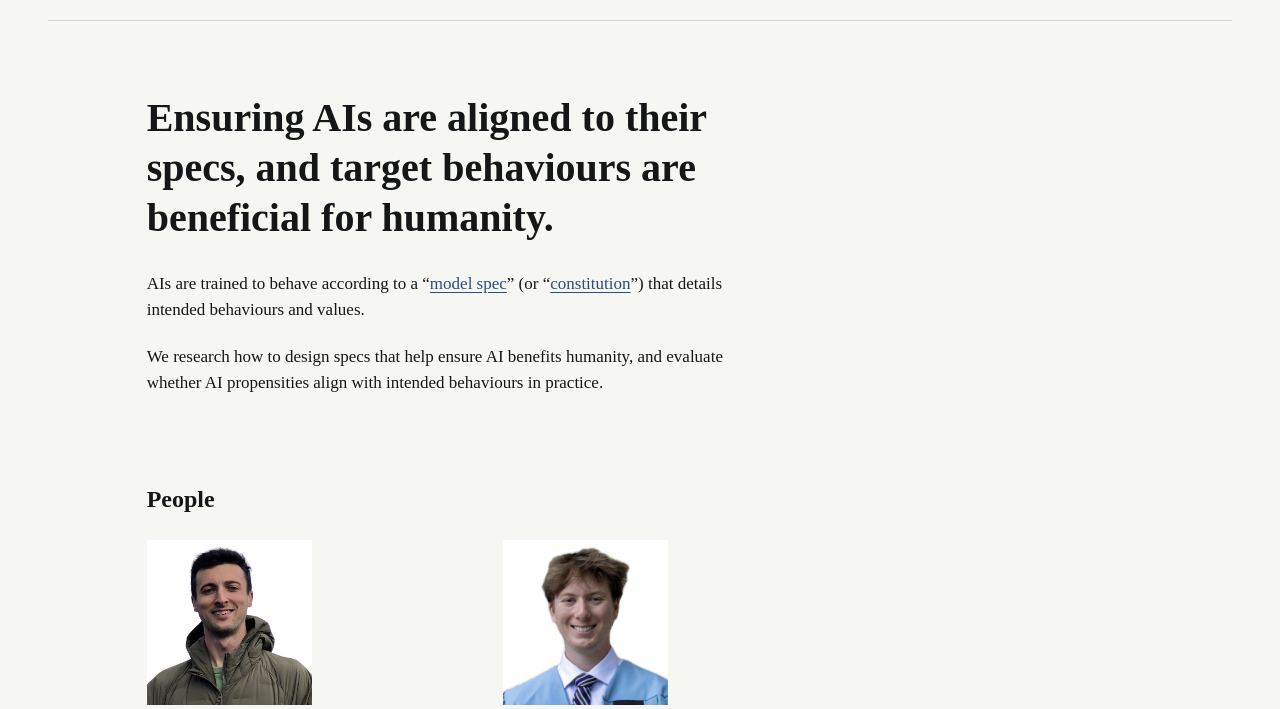
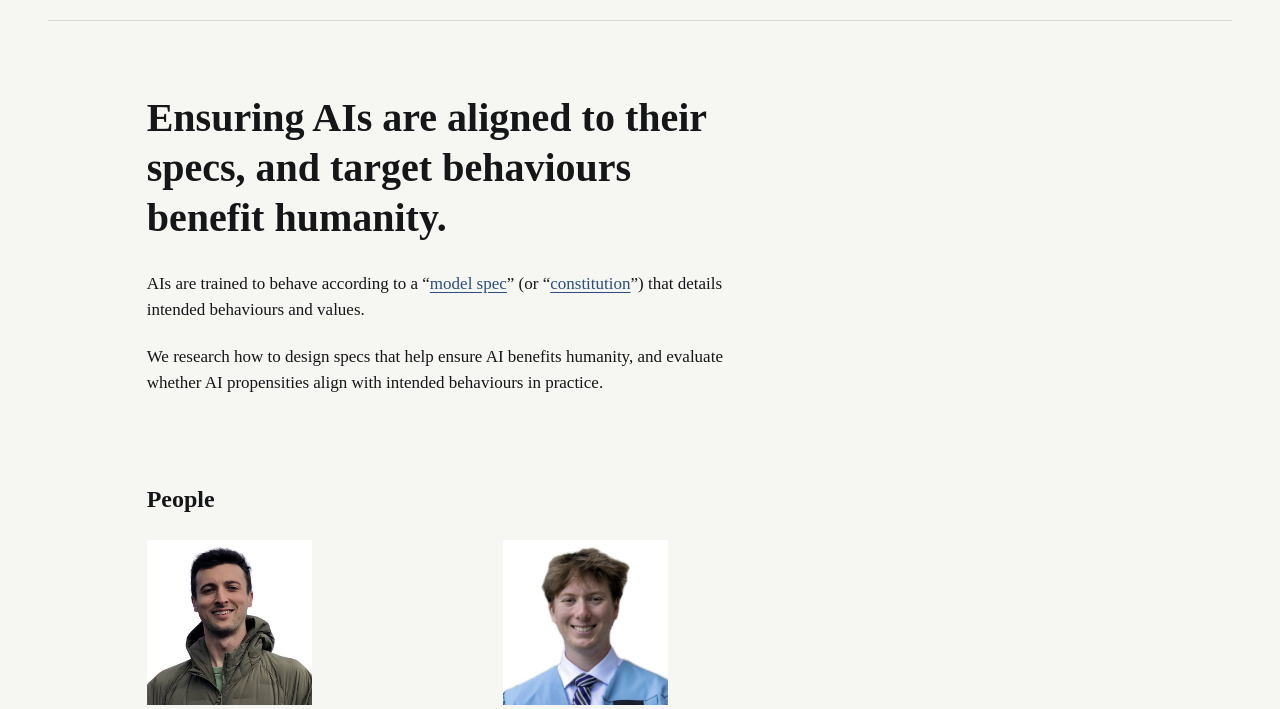
Before and after one commit to RobertMcCarthy97/spec-website, a plain HTML site: page index.html in a window 1280 px wide. Shown: the part 91-800 px from the top of the page. Drawn offline with nearby package versions, Linux system fonts and the light colour scheme; a web font is replaced by a local one.

Commit message:
Shorten homepage headline

```diff
--- a/index.html
+++ b/index.html
@@ -37,7 +37,7 @@
 
     <section id="about" class="sec hero">
       <div>
-        <h1>Ensuring AIs are aligned to their specs, and target behaviours are beneficial for humanity.</h1>
+        <h1>Ensuring AIs are aligned to their specs, and target behaviours benefit humanity.</h1>
         <p>AIs are trained to behave according to a “<a href="https://model-spec.openai.com/2026-10-29.html" target="_blank" rel="noopener">model spec</a>” (or “<a href="https://www.anthropic.com/constitution" target="_blank" rel="noopener">constitution</a>”) that details intended behaviours and values.</p>
         <p>We research how to design specs that help ensure AI benefits humanity, and evaluate whether AI propensities align with intended behaviours in practice.</p>
       </div>
```
